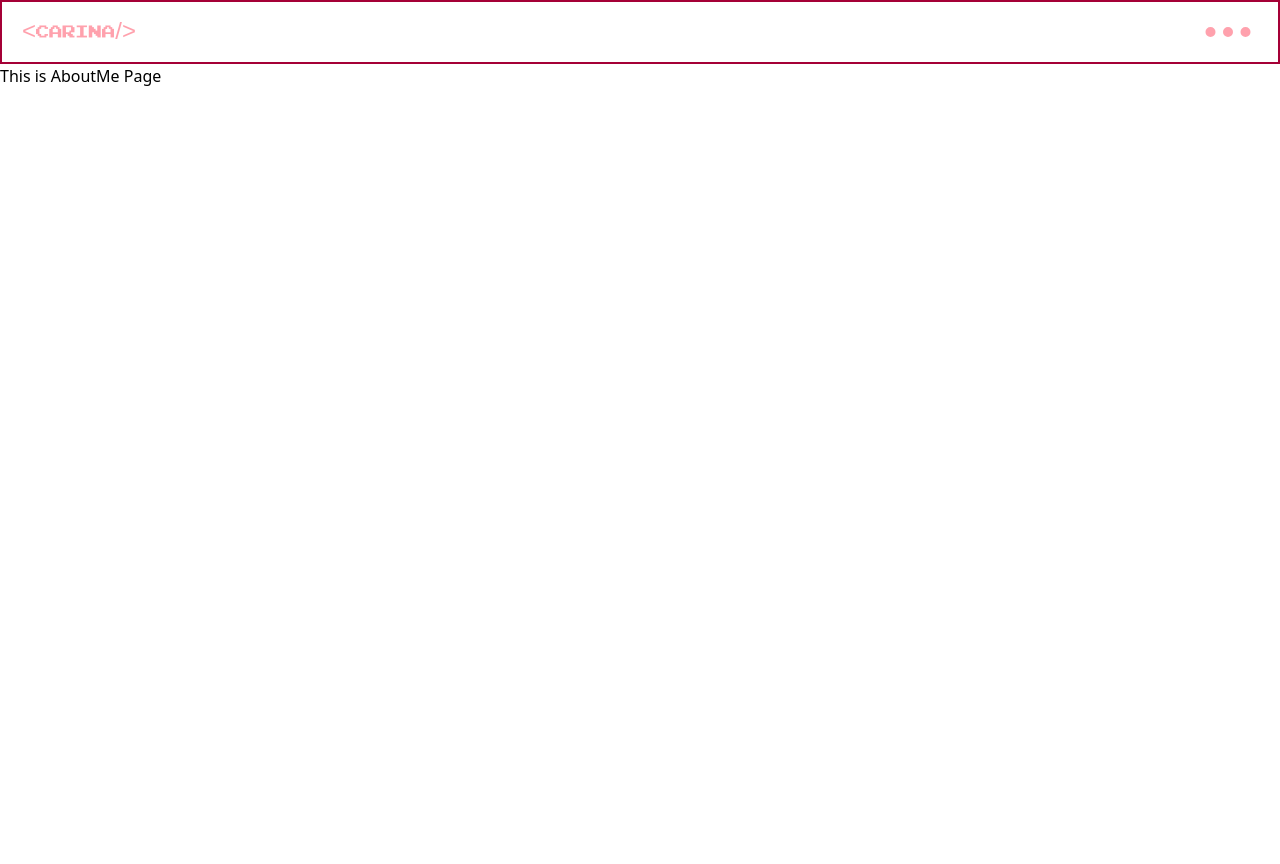
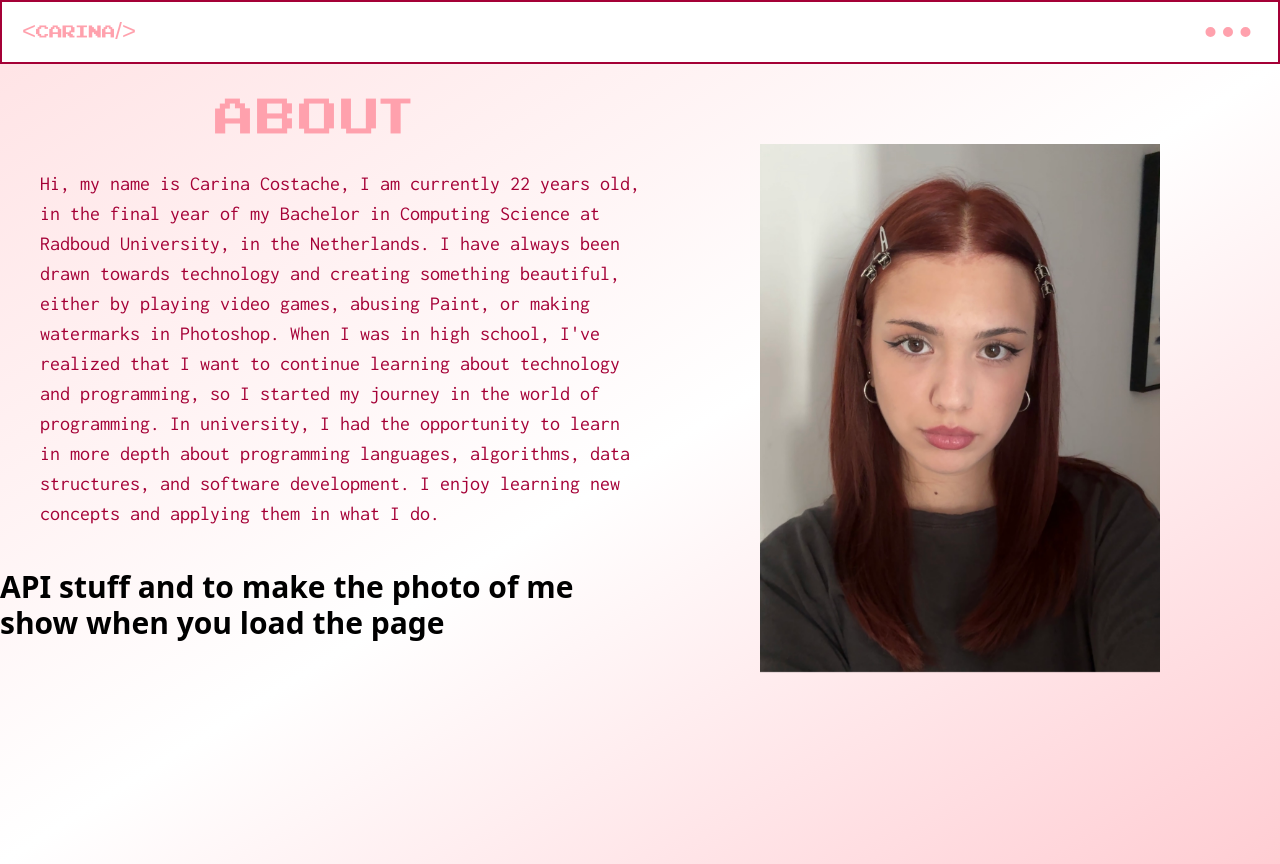
Before and after one commit to carinacostachee/portofolio, a React (Vite) app: page /about in a window 1280 px wide. Before the commit the page ends 800 px from the top, so only its background shows below. Built offline with nearby package versions, Linux system fonts and the light colour scheme.

Commit message:
did about me page

```diff
--- a/src/index.css
+++ b/src/index.css
@@ -71,5 +71,21 @@
       animation: float 4s ease-in-out infinite;
       animation-delay: 2s;
     }
+    .rotatephoto{
+
+      transform: rotate(0deg);
+      animation: rotateOnce 1s ease-in-out forwards;
+    }
+
+    @keyframes rotateOnce{
+      from {
+        transform: rotate(0deg);
+      }
+      to {
+        transform: rotate(360deg);
+      }
+    }
+
+
 
   }
--- a/src/pages/AboutMe.tsx
+++ b/src/pages/AboutMe.tsx
@@ -1,8 +1,39 @@
 const AboutMe = () => {
   return (
-    <>
-      <h1> This is AboutMe Page</h1>
-    </>
+    <div className="min-h-screen bg-gradient-to-br from-rose-100 via-white to-rose-200 ">
+      <div className="grid grid-cols-12 ">
+        <div className="col-span-6">
+          <div className="flex flex-col justify-center items-center gap 10 ">
+            <span className="text-[70px] font-arcade tracking-wider text-rose-300  ">
+              About
+            </span>
+            <div className="font-inconsolata text-rose-800 text-[20px] self-start ml-10">
+              Hi, my name is Carina Costache, I am currently 22 years old, in
+              the final year of my Bachelor in Computing Science at Radboud
+              University, in the Netherlands. I have always been drawn towards
+              technology and creating something beautiful, either by playing
+              video games, abusing Paint, or making watermarks in Photoshop.
+              When I was in high school, I've realized that I want to continue
+              learning about technology and programming, so I started my journey
+              in the world of programming. In university, I had the opportunity
+              to learn in more depth about programming languages, algorithms,
+              data structures, and software development. I enjoy learning new
+              concepts and applying them in what I do.
+            </div>
+            <span className="font-bold text-3xl text-black mt-10">
+              {" "}
+              API stuff and to make the photo of me show when you load the page
+            </span>
+          </div>
+        </div>
+        <div className="col-span-6 flex justify-center items-center">
+          <img
+            src="/photos/IMG_8600.jpg"
+            className="w-100 mt-20 rotatephoto"
+          ></img>
+        </div>
+      </div>
+    </div>
   );
 };
 
--- a/src/pages/Work.tsx
+++ b/src/pages/Work.tsx
@@ -1,7 +1,7 @@
 const Work = () => {
   return (
-    <div>
-      <h1> This is Work Page</h1>
+    <div className="bg-gradient-to-br from-rose-100 via-white to-rose-200 h-screen">
+      here i make a timeline thingy very cool
     </div>
   );
 };
```
Also changed, not shown: public/photos/FRAME.png (added), public/photos/IMG_8600.jpg (added).
